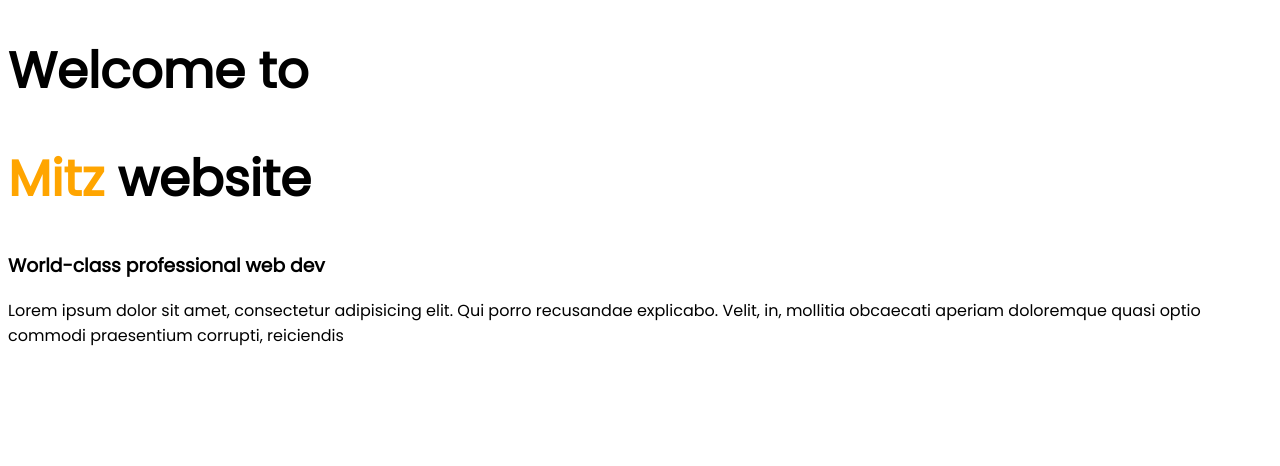
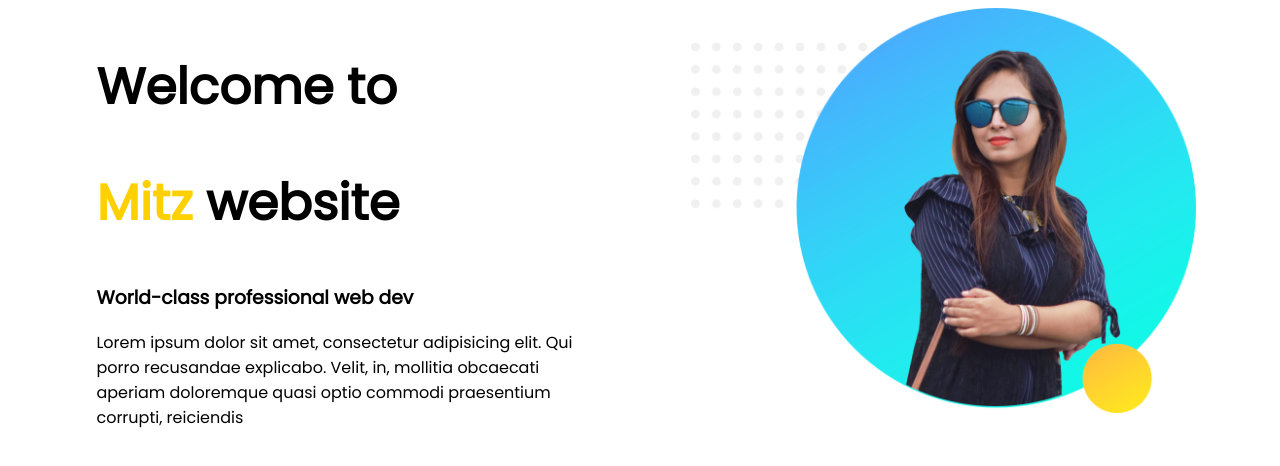
Before and after one commit to MousumiMitu/4thmodule-webprac, a plain HTML site: page index.html in a window 1280 px wide. Drawn offline with Linux system fonts and the light colour scheme.

Commit message:
added top part

```diff
--- a/index.html
+++ b/index.html
@@ -8,9 +8,16 @@
     <link rel="stylesheet" href="style.css">
 </head>
 <body>
-    <h1>Welcome to</h1>
-    <h1><span class="highlight">Mitz </span>website</h1>
-    <h3>World-class professional web dev </h3>
-    <p>Lorem ipsum dolor sit amet, consectetur adipisicing elit. Qui porro recusandae explicabo. Velit, in, mollitia obcaecati aperiam doloremque quasi optio commodi praesentium corrupti, reiciendis </p>
+    <section>
+        <div class="half-width">
+            <h1>Welcome to</h1>
+            <h1><span class="highlight">Mitz </span>website</h1>
+            <h3>World-class professional web dev </h3>
+            <p>Lorem ipsum dolor sit amet, consectetur adipisicing elit. Qui porro recusandae explicabo. Velit, in, mollitia obcaecati aperiam doloremque quasi optio commodi praesentium corrupti, reiciendis </p>
+        </div>
+        <div class="half-width">
+            <img src="images/me.png" alt="">
+        </div>
+    </section>
 </body>
 </html>
--- a/style.css
+++ b/style.css
@@ -5,5 +5,14 @@ h1 {
   font-size: 50px;
 }
 .highlight {
-  color: orange;
+  color: rgb(255, 208, 0);
 }
+.half-width {
+  width: 40%;
+  float: left;
+  margin-left: 5%;
+  padding-left: 2%;
+}
+.half-width img {
+  width: 100%;
+}
```
